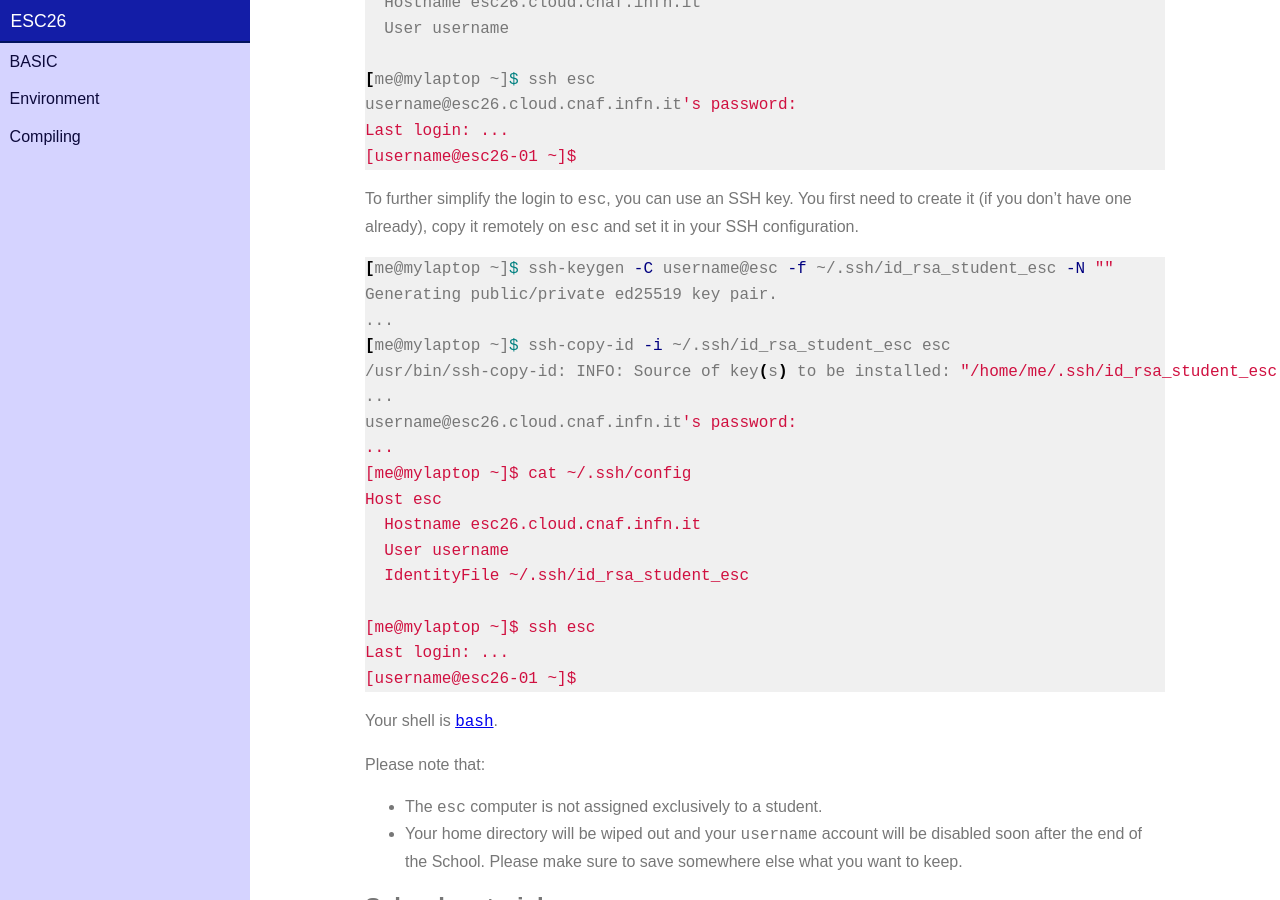
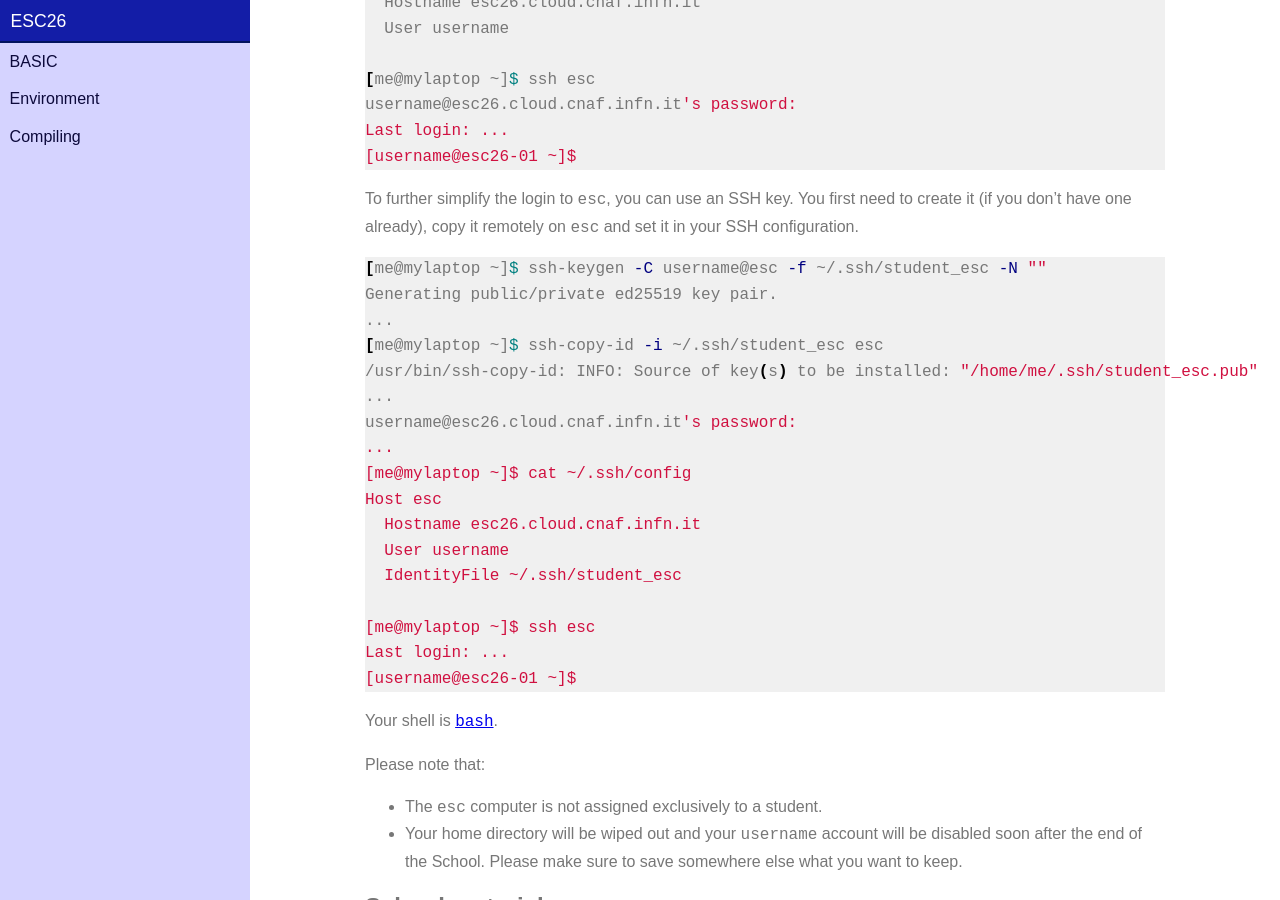
Before and after one commit to infn-esc/esc26, a Jekyll site: the page built from basic/environment.md, in a window 1280 px wide and 900 px high, scrolled down 935 px. Built offline with Jekyll 4.4.1, drawn with Linux system fonts in a browser that asks for light colours; nearby versions of some CDN libraries.

Commit message:
updating environment description according with 2026 resources

````diff
--- a/basic/environment.md
+++ b/basic/environment.md
@@ -66,11 +66,11 @@ to create it (if you don't have one already), copy it remotely on
 `esc` and set it in your SSH configuration.
 
 ```shell
-[me@mylaptop ~]$ ssh-keygen -C username@esc -f ~/.ssh/id_rsa_student_esc -N ""
+[me@mylaptop ~]$ ssh-keygen -C username@esc -f ~/.ssh/student_esc -N ""
 Generating public/private ed25519 key pair.
 ...
-[me@mylaptop ~]$ ssh-copy-id -i ~/.ssh/id_rsa_student_esc esc
-/usr/bin/ssh-copy-id: INFO: Source of key(s) to be installed: "/home/me/.ssh/id_rsa_student_esc.pub"
+[me@mylaptop ~]$ ssh-copy-id -i ~/.ssh/student_esc esc
+/usr/bin/ssh-copy-id: INFO: Source of key(s) to be installed: "/home/me/.ssh/student_esc.pub"
 ...
 username@esc26.cloud.cnaf.infn.it's password:
 ...
@@ -78,7 +78,7 @@ username@esc26.cloud.cnaf.infn.it's password:
 Host esc
   Hostname esc26.cloud.cnaf.infn.it
   User username
-  IdentityFile ~/.ssh/id_rsa_student_esc
+  IdentityFile ~/.ssh/student_esc
 
 [me@mylaptop ~]$ ssh esc
 Last login: ...
````
